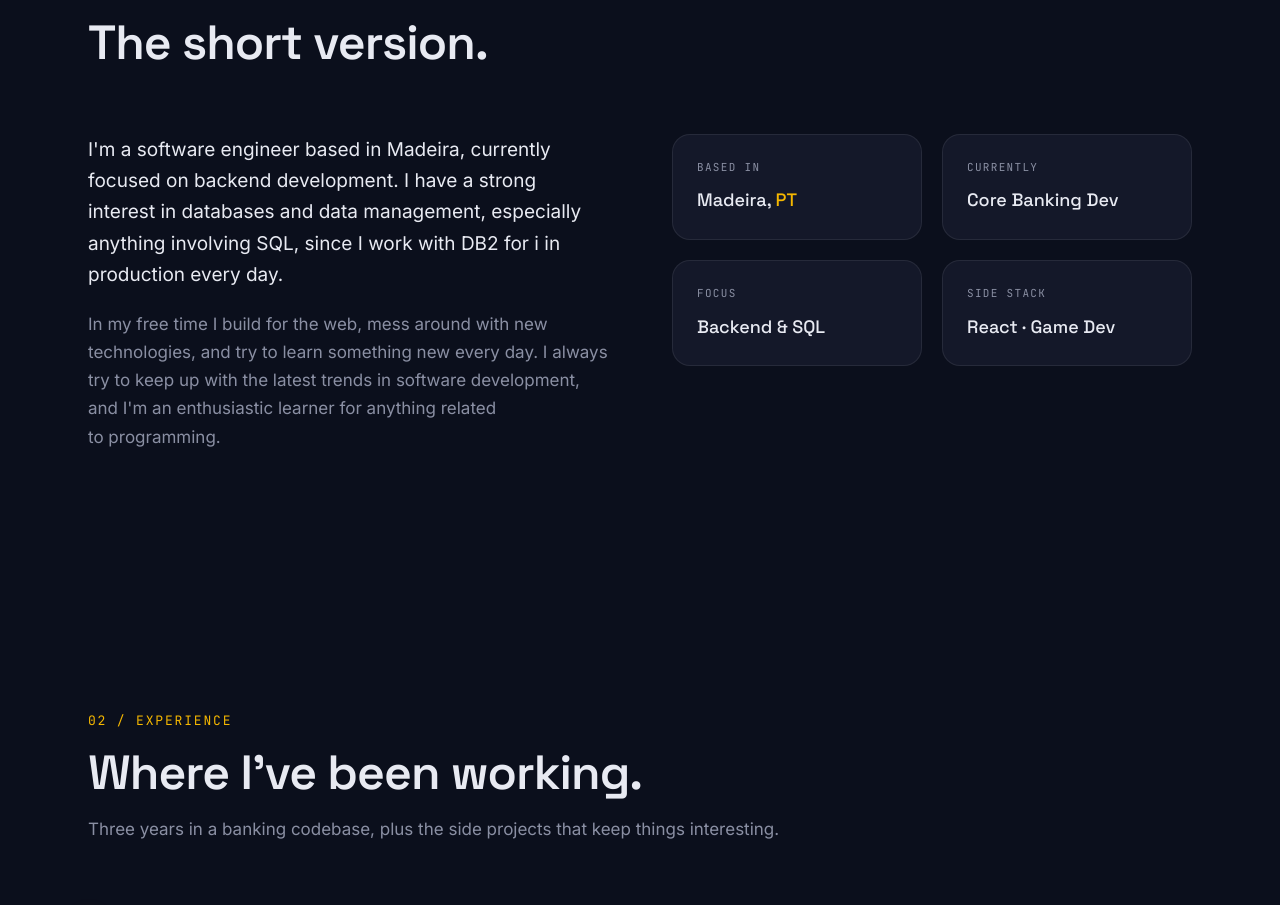
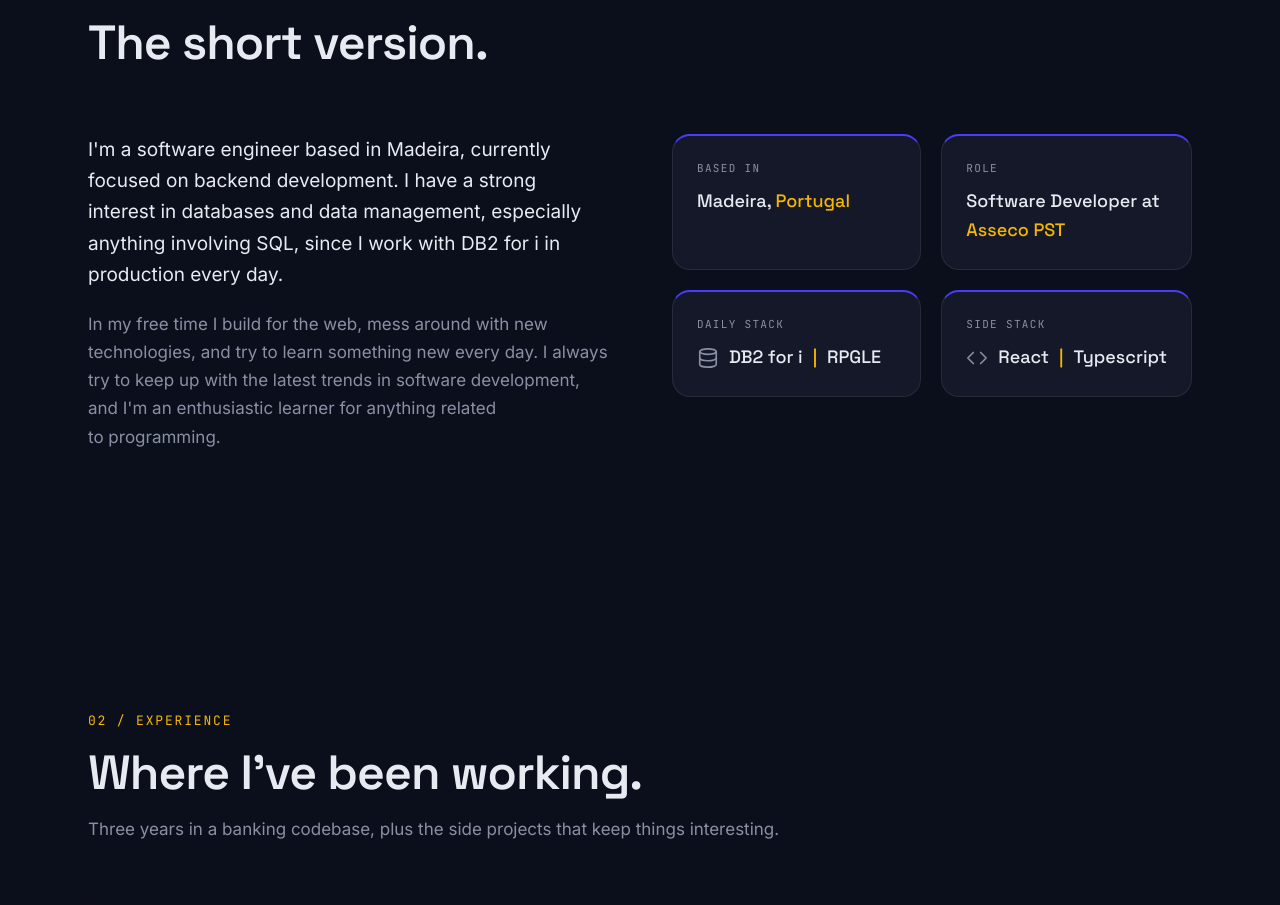
Before and after one commit to CarlosEGCH/CarlosEGCH.github.io, a React (Vite) app: page / in a window 1280 px wide. Shown: the part 940-1845 px from the top of the page. Built offline with nearby package versions, Linux system fonts and the light colour scheme.

Commit message:
Polish About section cards with accent border and stack icons

```diff
--- a/src/components/About.jsx
+++ b/src/components/About.jsx
@@ -1,3 +1,5 @@
+import { Icon } from '../icons.jsx'
+
 export default function About() {
   return (
     <section id="about">
@@ -21,19 +23,19 @@ export default function About() {
           <div className="about-meta reveal-stagger">
             <div className="about-card">
               <div className="label">Based in</div>
-              <div className="value">Madeira, <span className="accent">PT</span></div>
+              <div className="value">Madeira, <span className="accent">Portugal</span></div>
             </div>
             <div className="about-card">
-              <div className="label">Currently</div>
-              <div className="value">Core Banking Dev</div>
+              <div className="label">Role</div>
+              <div className="value">Software Developer at <span className="accent">Asseco PST</span></div>
             </div>
             <div className="about-card">
-              <div className="label">Focus</div>
-              <div className="value">Backend & SQL</div>
+              <div className="label">Daily stack</div>
+              <div className="value about-card-w-icon"><Icon.Database />DB2 for i <span className="accent">|</span> RPGLE</div>
             </div>
             <div className="about-card">
               <div className="label">Side stack</div>
-              <div className="value">React · Game Dev</div>
+              <div className="value about-card-w-icon"><Icon.Code />React <span className="accent">|</span> Typescript</div>
             </div>
           </div>
         </div>
--- a/src/styles.css
+++ b/src/styles.css
@@ -434,6 +434,7 @@ section {
   padding: 24px;
   background: var(--bg-elev);
   border: 1px solid var(--border);
+  border-top: 2px solid var(--accent-primary);
   border-radius: var(--radius);
 }
 .about-card .label {
@@ -450,6 +451,9 @@ section {
   font-weight: 500;
 }
 .about-card .value .accent { color: var(--accent-warm); }
+/* icon + text row for stack cards */
+.about-card-w-icon { display: flex; align-items: center; gap: 10px; }
+.about-card-w-icon svg { color: var(--text-muted); flex-shrink: 0; }
 
 /* ---------- Experience ---------- */
 .exp-timeline {
```
